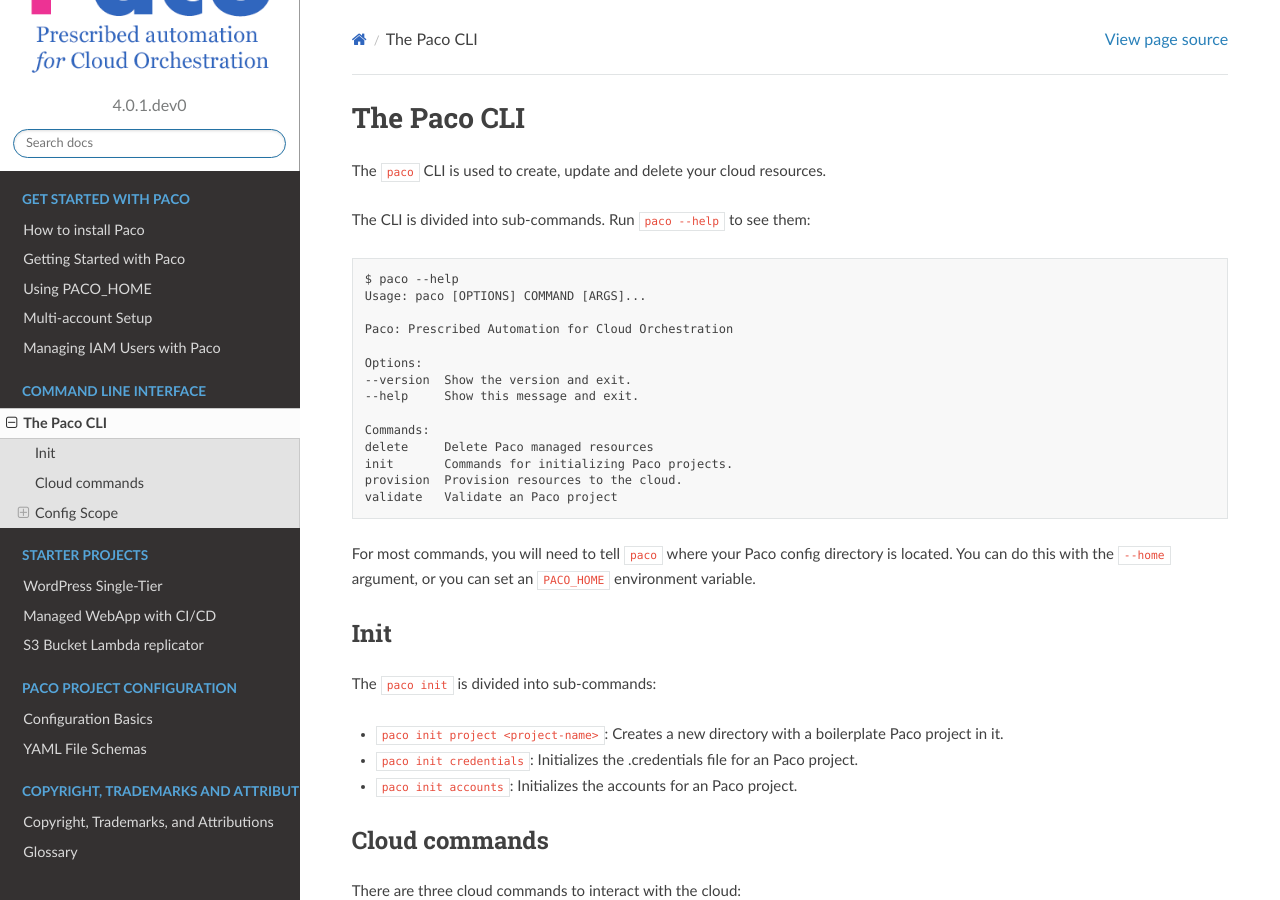
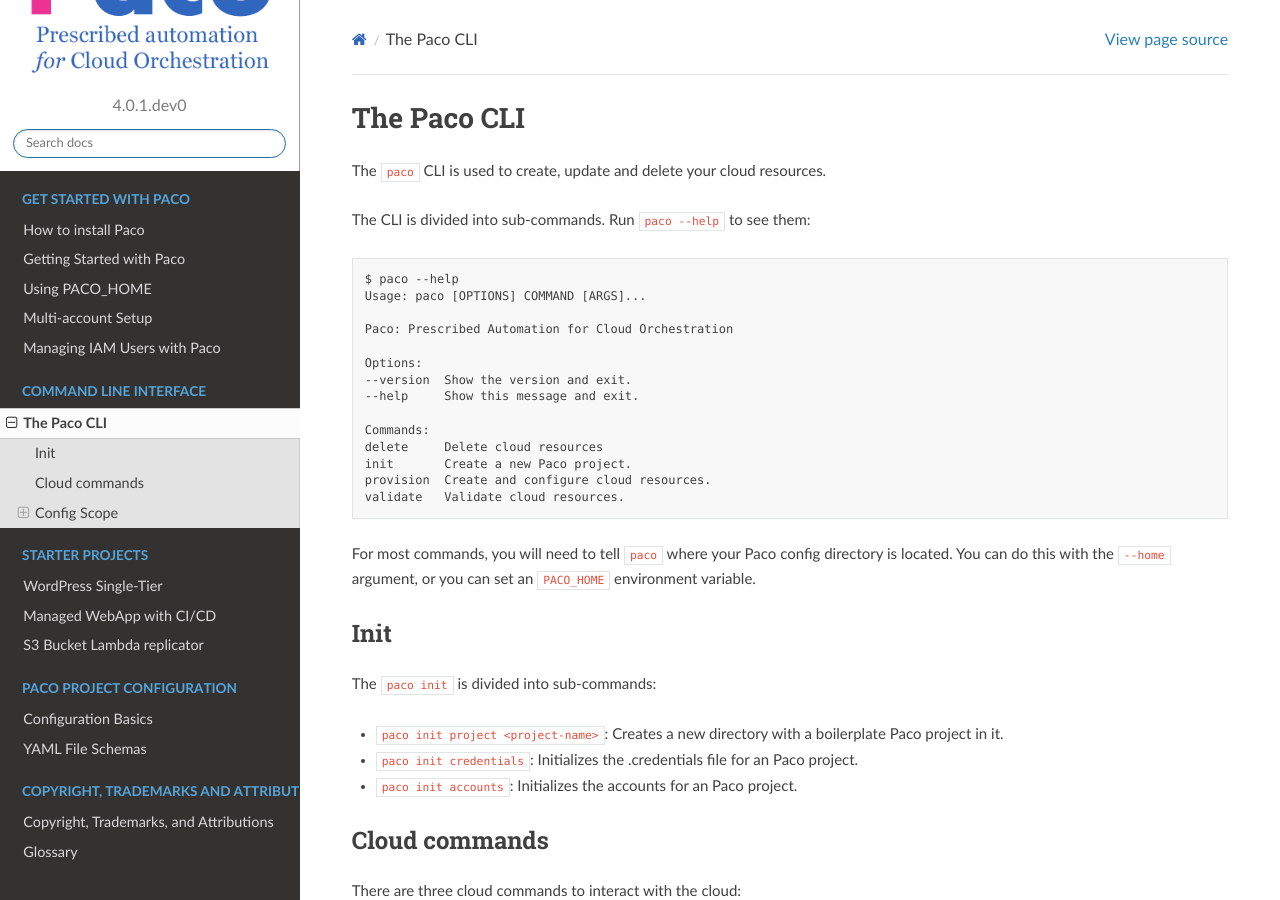
Before and after one commit to waterbear-cloud/paco, a Sphinx documentation site: the page built from docs/cli.rst, in a window 1280 px wide and 900 px high. Built offline with Sphinx 7.4.7 and the Read the Docs theme 2.0.0, drawn with Linux system fonts in a browser that asks for light colours.

Commit message:
improve help

```diff
--- a/docs/cli.rst
+++ b/docs/cli.rst
@@ -17,10 +17,10 @@
     --help     Show this message and exit.
 
     Commands:
-    delete     Delete Paco managed resources
-    init       Commands for initializing Paco projects.
-    provision  Provision resources to the cloud.
-    validate   Validate an Paco project
+    delete     Delete cloud resources
+    init       Create a new Paco project.
+    provision  Create and configure cloud resources.
+    validate   Validate cloud resources.
 
 
 For most commands, you will need to tell ``paco`` where your Paco config directory is located.
```
